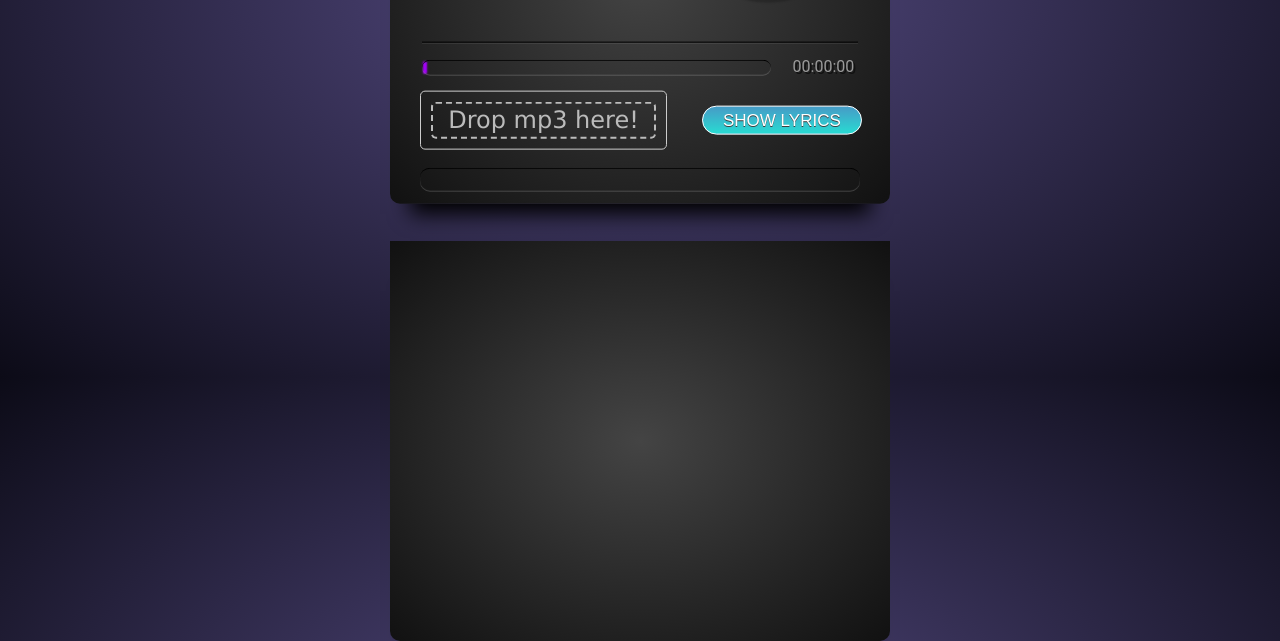
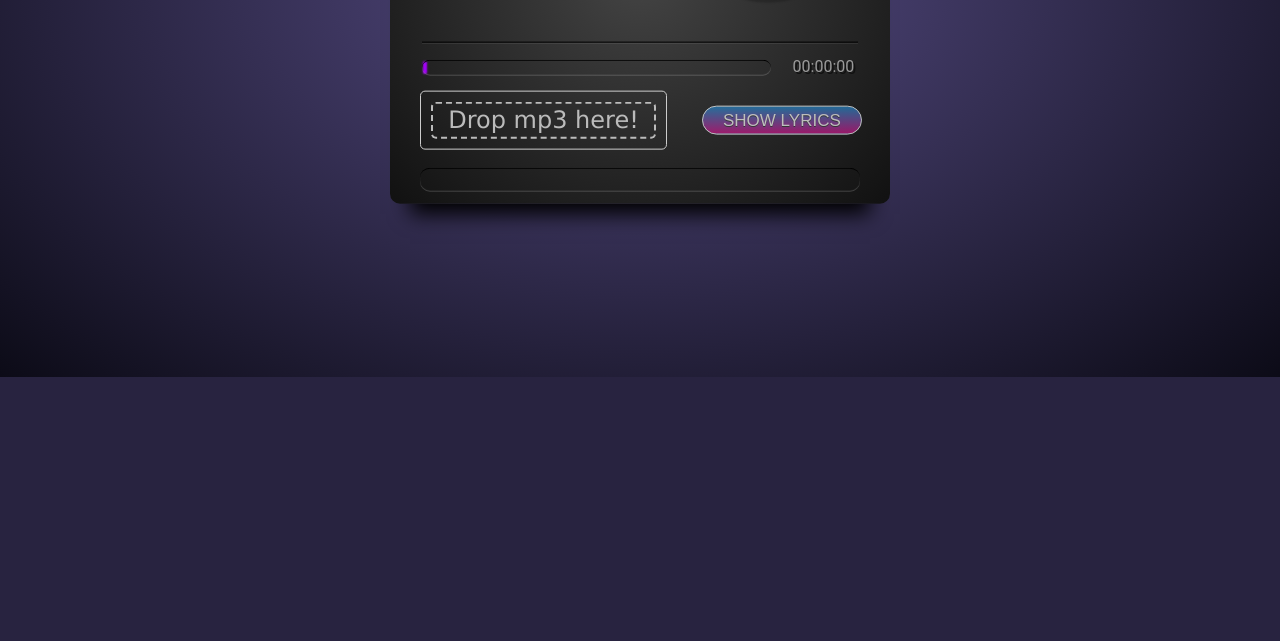
Before and after one commit to 702ph/music_backend, a Flask app: page / in a window 1280 px wide. Shown: the part 423-1064 px from the top of the page. After the commit the page ends 800 px from the top, so only its background shows below. Run offline with Flask 2, Linux system fonts and the light colour scheme.

Commit message:
textfield changes, update style.css, design new buttons

```diff
--- a/static/css/player.css
+++ b/static/css/player.css
@@ -139,6 +139,7 @@
     transition: opacity 500ms;
     visibility: hidden;
     opacity: 0;
+    z-index: 900;
 }
 
 .overlay:target {
@@ -147,13 +148,14 @@
 }
 
 .popup {
-    margin: 70px auto;
+    position: relative;
+    margin: 10px auto;
     padding: 10px;
     background: #161616;
     border-radius: 5px;
     width: 90%;
     height: 90%;
-    position: relative;
+    z-index: 800;
     transition: all 5s ease-in-out;
 }
 
--- a/static/css/style.css
+++ b/static/css/style.css
@@ -272,21 +279,22 @@ body {
 #loginFieldMessage {
     position: absolute;
     top: 85%;
-    left: 32%;
+    left: 25%;
     text-transform: uppercase;
     transition: opacity 0.5ms ease;
+
 }
 
 /*================================ BUTTONS =====================================*/
 
 .lyricsButton {
     margin-top: 4%;
-    background: -webkit-gradient(linear, left top, left bottom, color-stop(0.05, #459ec7), color-stop(1, #28dbd2));
-    background: -moz-linear-gradient(top, #459ec7 5%, #28dbd2 100%);
-    background: -webkit-linear-gradient(top, #459ec7 5%, #28dbd2 100%);
-    background: -o-linear-gradient(top, #459ec7 5%, #28dbd2 100%);
-    background: -ms-linear-gradient(top, #459ec7 5%, #28dbd2 100%);
-    background: linear-gradient(to bottom, #459ec7 5%, #28dbd2 100%);
+    background: -webkit-gradient(linear, left top, left bottom, color-stop(0.05, #2b85c6), color-stop(1, #d01688));
+    background: -moz-linear-gradient(top, #2b85c6 5%, #d01688 100%);
+    background: -webkit-linear-gradient(top, #2b85c6 5%, #d01688 100%);
+    background: -o-linear-gradient(top, #2b85c6 5%, #d01688 100%);
+    background: -ms-linear-gradient(top, #2b85c6 5%, #d01688 100%);
+    background: linear-gradient(to bottom, #2b85c6 5%, #d01688 100%);
     filter: progid:DXImageTransform.Microsoft.gradient(startColorstr='#459ec7', endColorstr='#28dbd2', GradientType=0);
     background-color: #459ec7;
     -moz-border-radius: 20px;
@@ -301,26 +309,22 @@ body {
     padding: 5px 20px;
     text-decoration: none;
     text-shadow: 0px 1px 0px #3f3f3f;
+    opacity: 0.7;
+
 }
 
 .lyricsButton:hover {
-    background: -webkit-gradient(linear, left top, left bottom, color-stop(0.05, #28dbd2), color-stop(1, #459ec7));
-    background: -moz-linear-gradient(top, #28dbd2 5%, #459ec7 100%);
-    background: -webkit-linear-gradient(top, #28dbd2 5%, #459ec7 100%);
-    background: -o-linear-gradient(top, #28dbd2 5%, #459ec7 100%);
-    background: -ms-linear-gradient(top, #28dbd2 5%, #459ec7 100%);
-    background: linear-gradient(to bottom, #28dbd2 5%, #459ec7 100%);
-    filter: progid:DXImageTransform.Microsoft.gradient(startColorstr='#28dbd2', endColorstr='#459ec7', GradientType=0);
-    background-color: #28dbd2;
+    opacity: 1;
+    transition: all 0.3s ease-in-out;
 }
 
 .playerButtons {
-    background: -webkit-gradient(linear, left top, left bottom, color-stop(0.05, #459ec7), color-stop(1, #28dbd2));
-    background: -moz-linear-gradient(top, #459ec7 5%, #28dbd2 100%);
-    background: -webkit-linear-gradient(top, #459ec7 5%, #28dbd2 100%);
-    background: -o-linear-gradient(top, #459ec7 5%, #28dbd2 100%);
-    background: -ms-linear-gradient(top, #459ec7 5%, #28dbd2 100%);
-    background: linear-gradient(to bottom, #459ec7 5%, #28dbd2 100%);
+    background: -webkit-gradient(linear, left top, left bottom, color-stop(0.05, #2b85c6), color-stop(1, #d01688));
+    background: -moz-linear-gradient(top, #2b85c6 5%, #d01688 100%);
+    background: -webkit-linear-gradient(top, #2b85c6 5%, #d01688 100%);
+    background: -o-linear-gradient(top, #2b85c6 5%, #d01688 100%);
+    background: -ms-linear-gradient(top, #2b85c6 5%, #d01688 100%);
+    background: linear-gradient(to bottom, #2b85c6 5%, #d01688 100%);
     filter: progid:DXImageTransform.Microsoft.gradient(startColorstr='#459ec7', endColorstr='#28dbd2', GradientType=0);
     background-color: #459ec7;
     -moz-border-radius: 20px;
--- a/templates/player.html
+++ b/templates/player.html
@@ -157,7 +157,7 @@
     </div>
 
 
-    <div class="space musicList overflow" id="showList">
+    <div class="space musicList overflow hidden" id="showList">
 
 <div id="edit_buttons" class="hidden">
     <input type="button" class="playerButtons" id="editStartButton" value="EDIT">
```
Also changed, not shown: other parts of static/css/style.css (+14 -12 lines).
